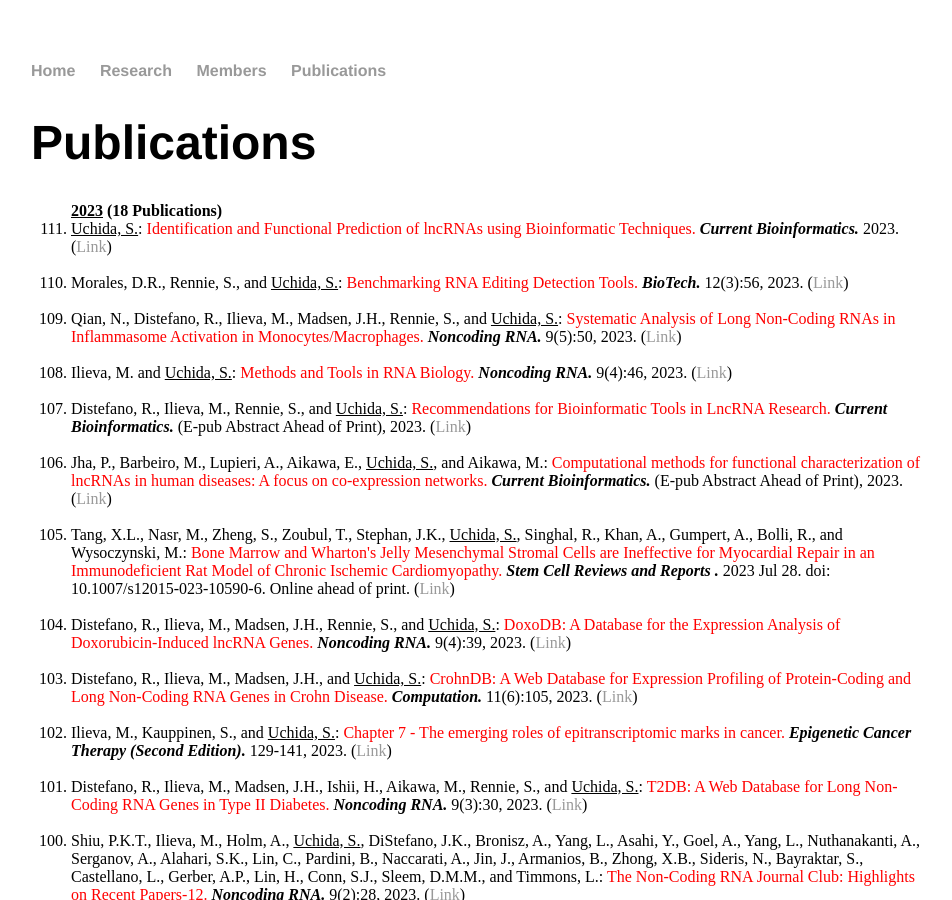
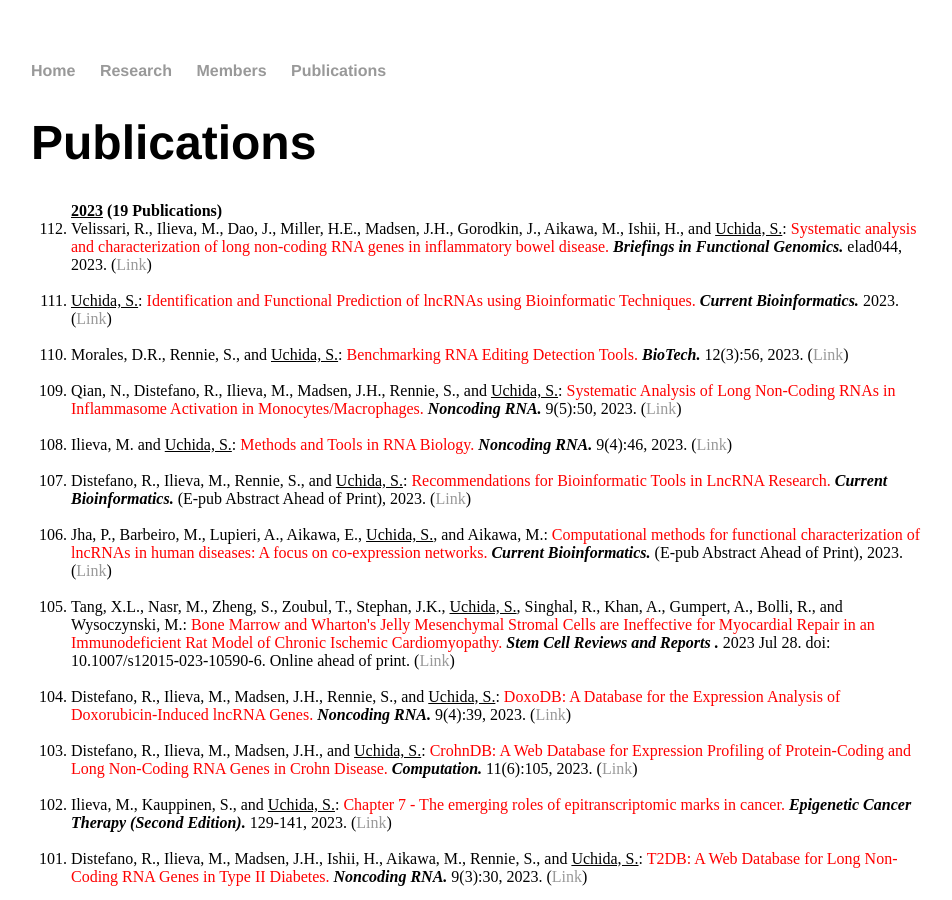
Before and after one commit to heartlncrna/heartlncrna.github.io, a Jekyll site: the page publications/pub_list.html, which Jekyll copies as it is, in a window 1280 px wide and 900 px high. Shown: the whole window, without its empty margins (161-1113 px from the left). Built offline with Jekyll 4.4.1, drawn with Linux system fonts in a browser that asks for light colours.

Commit message:
Update pub_list.html

```diff
--- a/publications/pub_list.html
+++ b/publications/pub_list.html
@@ -26,7 +26,10 @@
 
 			<p class="Normal">
 			<ol reversed="reversed">
-				<strong><u>2023</u>  (18 Publications)</strong>
+				<strong><u>2023</u>  (19 Publications)</strong>
+				<li>		Velissari, R., Ilieva, M., Dao, J., Miller, H.E., Madsen, J.H., Gorodkin, J., Aikawa, M., Ishii, H., and <u>Uchida, S.</u>: <font color="red">Systematic analysis and characterization of long non-coding RNA genes in inflammatory bowel disease.</font> <b><i> Briefings in Functional Genomics.</i></b> elad044, 2023. (<a href="https://doi.org/10.1093/bfgp/elad044">Link</span></a>)</li>
+			<br>
+
 				<li>		<u>Uchida, S.</u>: <font color="red">Identification and Functional Prediction of lncRNAs using Bioinformatic Techniques.</font> <b><i> Current Bioinformatics.</i></b> 2023. (<a href="http://dx.doi.org/10.2174/1574893618666230907165829">Link</span></a>)</li>
 			<br>
 
```
